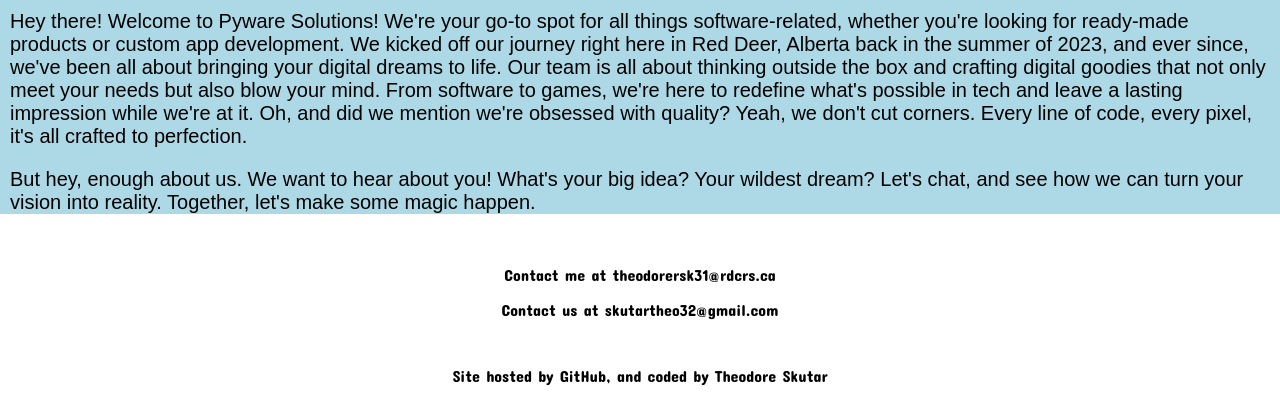
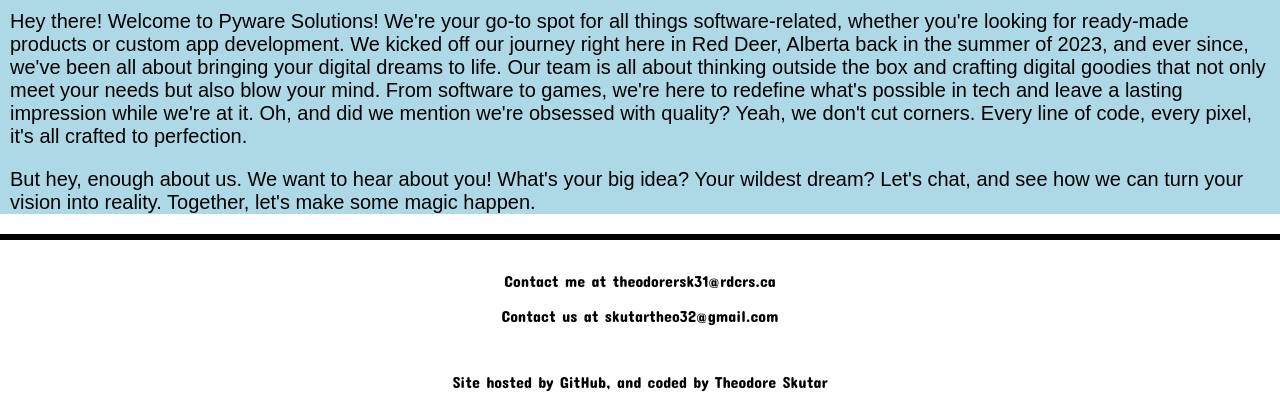
Before and after one commit to MiniSkoot32/miniskoot32.github.io, a plain HTML site: page index.html in a window 1280 px wide. Shown: the part 384-800 px from the top of the page. Drawn offline with Linux system fonts and the light colour scheme; a web font is replaced by a local one.

Commit message:
Update index.html

```diff
--- a/index.html
+++ b/index.html
@@ -88,6 +88,7 @@
     justify-content: space-between;
     align-items: flex-start;
     flex-wrap: wrap;
+    border-top: 6px solid black;
   }
   .footer-text {
     flex-basis: 100%;
```
